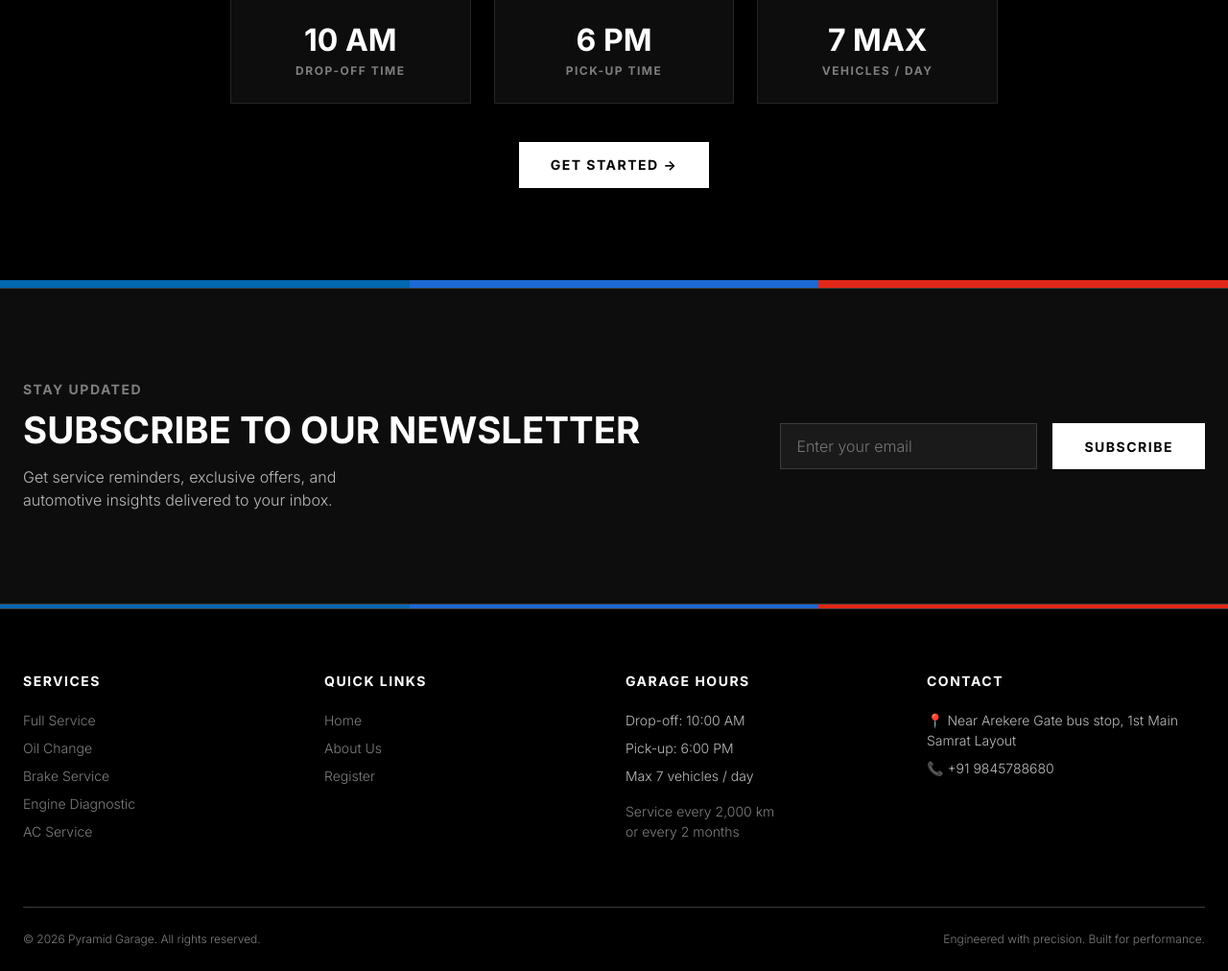
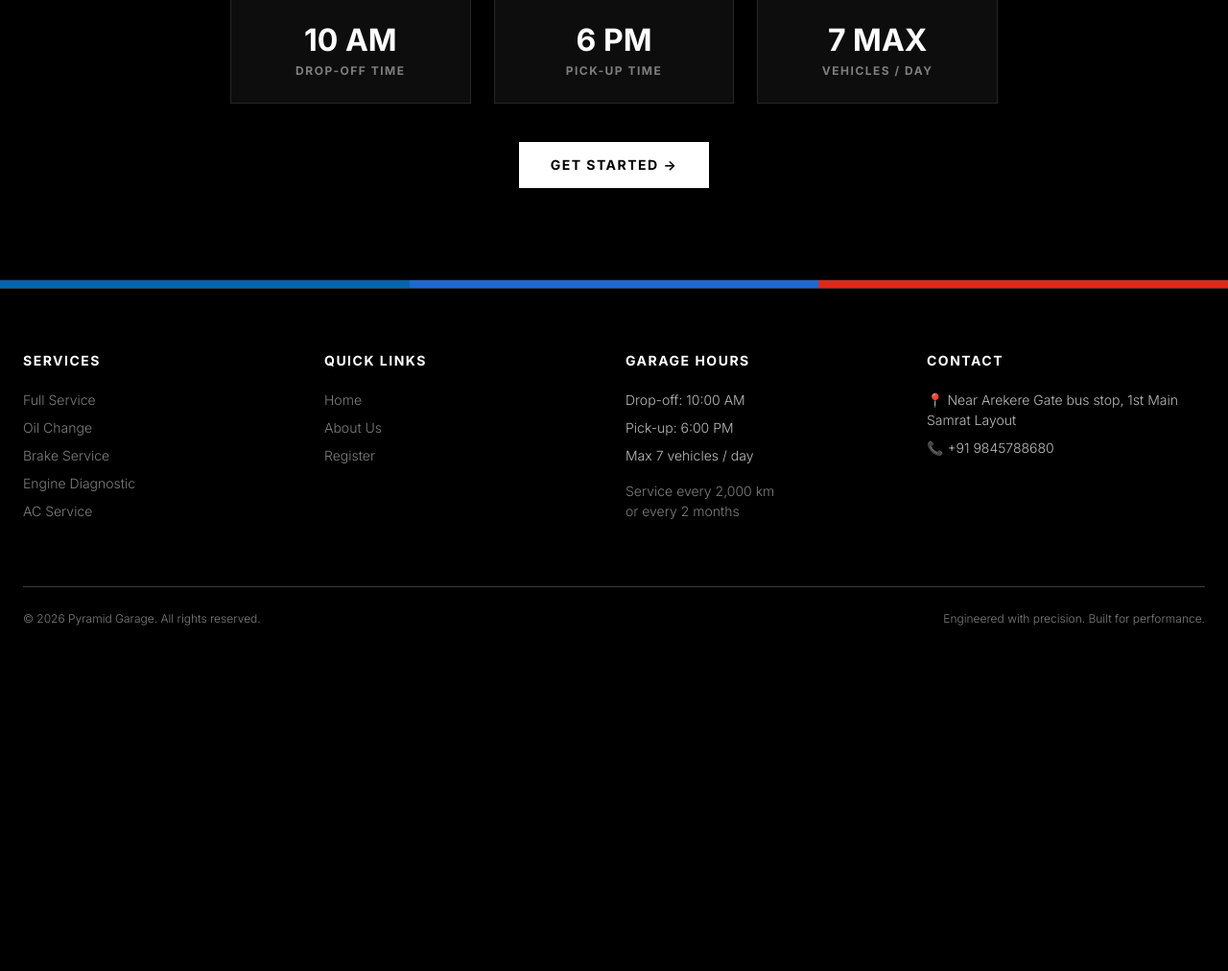
Before and after one commit to chinmayc0707/Precision-Garage, a Flask app: page / in a window 1280 px wide. Shown: the part 2149-3161 px from the top of the page at 96% size. After the commit the page ends 2801 px from the top, so only its background shows below. Run offline with Flask 3, Linux system fonts and the light colour scheme; data that the repository does not hold is empty; some libraries are stand-ins or nearby versions.

Commit message:
Remove newsletter section completely
Co-authored-by: chinmayc0707 <139462368+chinmayc0707@users.noreply.github.com>

```diff
--- a/app.py
+++ b/app.py
@@ -3,10 +3,10 @@ from flask import Flask, render_template, redirect, url_for, flash, request, jso
 from flask_login import LoginManager, login_user, logout_user, login_required, current_user
 from flask_wtf.csrf import generate_csrf
 from config import Config
-from models import db, User, Vehicle, Service, Complaint, Booking, Feedback, Newsletter
+from models import db, User, Vehicle, Service, Complaint, Booking, Feedback
 from forms import (
     LoginForm, RegisterForm, VehicleForm, BookingForm,
-    ComplaintForm, GeneralComplaintForm, FeedbackForm, NewsletterForm, UpdateKmsForm,
+    ComplaintForm, GeneralComplaintForm, FeedbackForm, UpdateKmsForm,
     CompleteServiceForm, CancelBookingForm
 )
 
@@ -85,7 +85,6 @@ def index():
     total_users = User.query.count()
     avg_rating = db.session.query(db.func.avg(Feedback.rating)).scalar() or 0
     total_feedbacks = Feedback.query.count()
-    newsletter_form = NewsletterForm()
     return render_template(
         "index.html",
         feedbacks=feedbacks,
@@ -93,7 +92,6 @@ def index():
         total_users=total_users,
         avg_rating=round(avg_rating, 1),
         total_feedbacks=total_feedbacks,
-        newsletter_form=newsletter_form,
     )
 
 
@@ -584,30 +582,6 @@ def feedback():
     return render_template("feedback.html", form=form)
 
 
-# ── Newsletter ───────────────────────────────────────────────────────
-@app.route("/newsletter", methods=["POST"])
-def subscribe_newsletter():
-    form = NewsletterForm()
-    if form.validate_on_submit():
-        if Newsletter.query.filter_by(email=form.email.data).first():
-            if request.headers.get("X-Requested-With") == "XMLHttpRequest":
-                return jsonify({"status": "info", "message": "You're already subscribed!"})
-            flash("You're already subscribed!", "info")
-            return redirect(url_for("index"))
-
-        sub = Newsletter(email=form.email.data)
-        db.session.add(sub)
-        db.session.commit()
-
-        if request.headers.get("X-Requested-With") == "XMLHttpRequest":
-            return jsonify({"status": "success", "message": "Successfully subscribed!"})
-        flash("Successfully subscribed to our newsletter!", "success")
-    else:
-        if request.headers.get("X-Requested-With") == "XMLHttpRequest":
-            return jsonify({"status": "error", "message": "Please enter a valid email."})
-        flash("Please enter a valid email.", "danger")
-
-    return redirect(url_for("index"))
 
 
 # ── Mechanic / Service Man Routes ────────────────────────────────────
--- a/forms.py
+++ b/forms.py
@@ -77,10 +77,6 @@ class FeedbackForm(FlaskForm):
     comment = TextAreaField("Your Feedback", validators=[Optional(), Length(max=1000)])
 
 
-class NewsletterForm(FlaskForm):
-    email = StringField("Email", validators=[DataRequired(), Email()])
-
-
 class UpdateKmsForm(FlaskForm):
     current_kms = IntegerField("Current Kilometers", validators=[DataRequired(), NumberRange(min=0)])
 
--- a/static/css/style.css
+++ b/static/css/style.css
@@ -912,22 +912,6 @@ ul, ol {
     }
 }
 
-/* ── Newsletter ────────────────────────────────────────────────────── */
-.newsletter-band {
-    background: var(--surface-soft);
-    border-top: 1px solid var(--hairline);
-    border-bottom: 1px solid var(--hairline);
-}
-
-.newsletter-form {
-    display: flex;
-    gap: var(--sp-md);
-    max-width: 500px;
-}
-
-.newsletter-form .form-input {
-    flex: 1;
-}
 
 /* ── Service Cards ─────────────────────────────────────────────────── */
 .service-card {
@@ -1484,11 +1468,6 @@ ul, ol {
     .footer-grid {
         grid-template-columns: 1fr;
     }
-
-    .newsletter-form {
-        flex-direction: column;
-    }
-
     .footer-bottom {
         flex-direction: column;
         gap: var(--sp-sm);
--- a/static/js/main.js
+++ b/static/js/main.js
@@ -6,7 +6,6 @@
 document.addEventListener('DOMContentLoaded', () => {
     initHeroCarousel();
     initStarRating();
-    initNewsletterForm();
     initScrollAnimations();
     initMobileNav();
     initFlashMessages();
@@ -106,43 +105,6 @@ function initStarRating() {
     });
 }
 
-
-/* ── Newsletter AJAX ───────────────────────────────────────────────── */
-function initNewsletterForm() {
-    const form = document.getElementById('newsletter-form');
-    if (!form) return;
-
-    form.addEventListener('submit', async (e) => {
-        e.preventDefault();
-
-        const formData = new FormData(form);
-        const submitBtn = form.querySelector('button[type="submit"]');
-        const originalText = submitBtn.textContent;
-
-        submitBtn.textContent = 'SUBSCRIBING...';
-        submitBtn.disabled = true;
-
-        try {
-            const response = await fetch('/newsletter', {
-                method: 'POST',
-                headers: { 'X-Requested-With': 'XMLHttpRequest' },
-                body: formData
-            });
-
-            const data = await response.json();
-
-            showFlash(data.message, data.status);
-            if (data.status === 'success') {
-                form.reset();
-            }
-        } catch (err) {
-            showFlash('Something went wrong. Please try again.', 'danger');
-        } finally {
-            submitBtn.textContent = originalText;
-            submitBtn.disabled = false;
-        }
-    });
-}
 
 
 /* ── Scroll Animations ─────────────────────────────────────────────── */
--- a/templates/index.html
+++ b/templates/index.html
@@ -185,22 +185,4 @@
 </section>
 {% endif %}
 
-<!-- ── Newsletter ──────────────────────────────────────────────────── -->
-<div class="m-stripe"><span></span><span></span><span></span></div>
-<section class="newsletter-band section" id="newsletter">
-    <div class="container">
-        <div class="fade-up" style="display:flex;align-items:center;justify-content:space-between;flex-wrap:wrap;gap:40px;">
-            <div>
-                <p class="label-uppercase" style="color:var(--muted);">Stay Updated</p>
-                <h2 class="display-md mt-sm">SUBSCRIBE TO OUR NEWSLETTER</h2>
-                <p class="body-md mt-md" style="max-width:400px;">Get service reminders, exclusive offers, and automotive insights delivered to your inbox.</p>
-            </div>
-            <form class="newsletter-form" id="newsletter-form" method="POST" action="{{ url_for('subscribe_newsletter') }}">
-                {{ newsletter_form.hidden_tag() }}
-                <input type="email" name="email" class="form-input" placeholder="Enter your email" required>
-                <button type="submit" class="btn btn-filled">SUBSCRIBE</button>
-            </form>
-        </div>
-    </div>
-</section>
 {% endblock %}
```
Also changed, not shown: models.py (+0 -13 lines).
